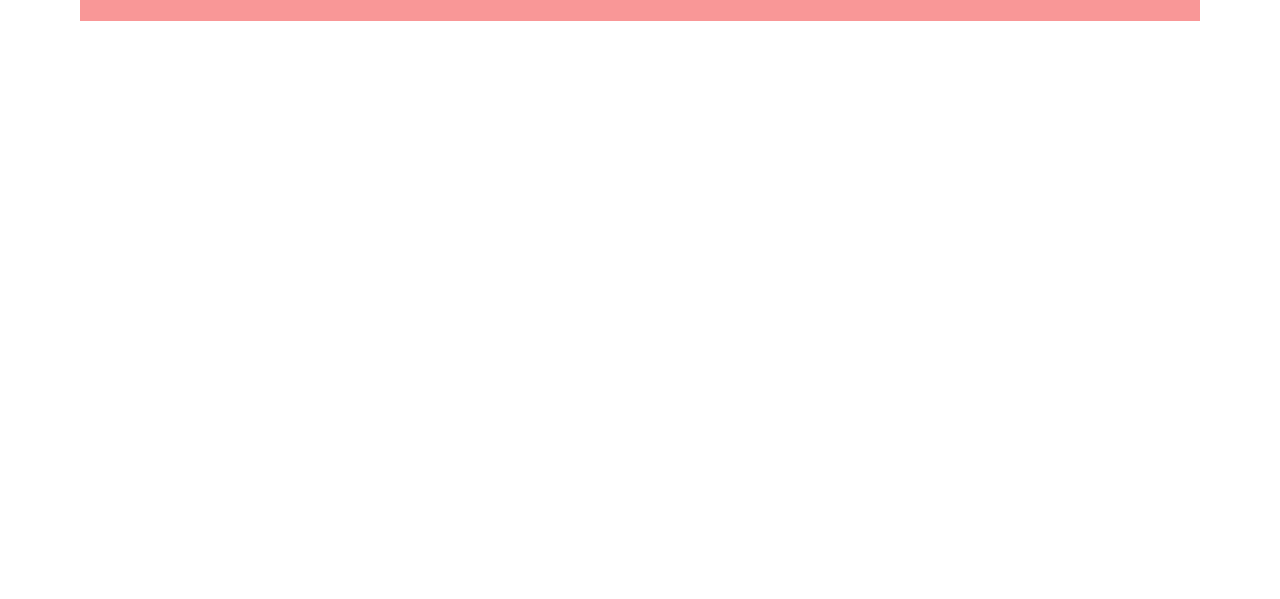
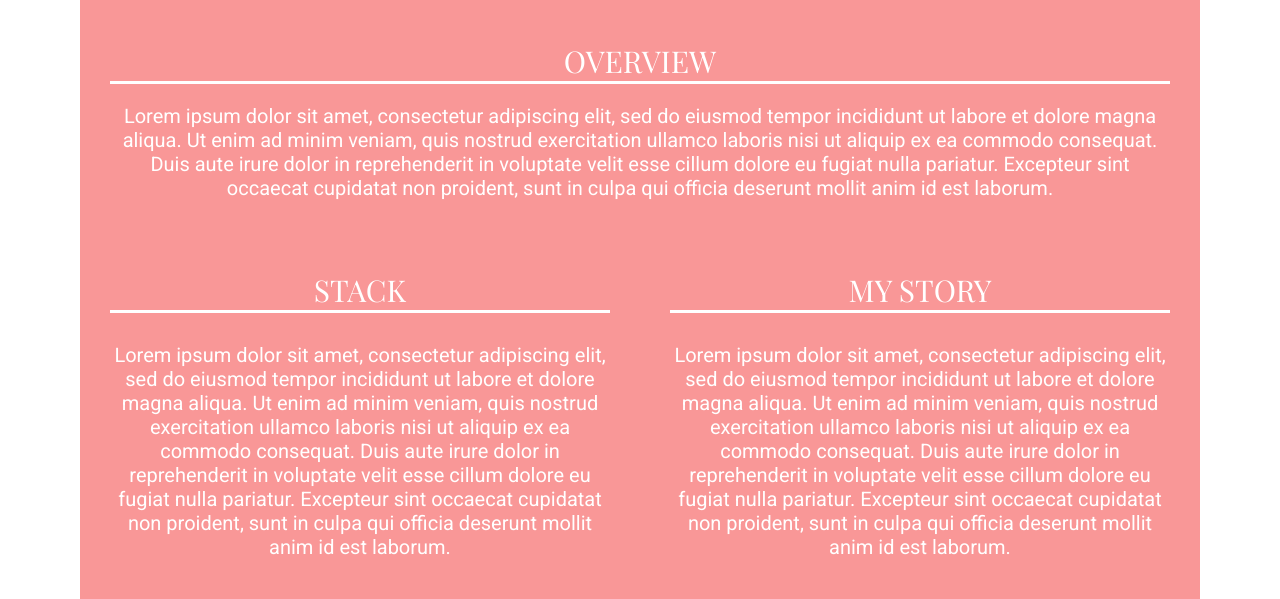
Before and after one commit to AmandaBoo/PersonalSite, a React app: page / in a window 1280 px wide. Shown: the part 962-1561 px from the top of the page. Before the commit the page ends 983 px from the top, so only its background shows below. Built offline with nearby package versions, Linux system fonts and the light colour scheme.

Commit message:
#4 Add Genshin Cookbook Project
#4 Add Genshin Cookbook Project
- Adds placeholder text for Genshin Cookbook Project

```diff
--- a/src/Home/HomePage.js
+++ b/src/Home/HomePage.js
@@ -1,9 +1,5 @@
 import React, {useState} from 'react';
 import {ProjectComponent} from "./ProjectComponent";
-import GitHubIcon from '@mui/icons-material/GitHub';
-import InstagramIcon from '@mui/icons-material/Instagram';
-import LinkedInIcon from '@mui/icons-material/LinkedIn';
-import {SvgLinkIcon} from "./SvgLinkIcon";
 import {NavComponent} from "./NavComponent";
 
 export const HomePage = ({}) => {
--- a/src/Home/ProjectComponent.js
+++ b/src/Home/ProjectComponent.js
@@ -7,8 +7,8 @@ export const ProjectComponent = ({}) => {
             <div className={'mid-text link-spacing'}>GENSHIN COOKBOOK</div>
             {createLinkContainer()}
             {createProjectGIFContainer()}
-            {/*{createStackOverviewContainer()}*/}
-
+            {createOverviewContainer()}
+            {createStackMyStoryContainer()}
         </div>
     );
 }
@@ -36,25 +36,30 @@ function createProjectGIFContainer() {
     );
 }
 
-function createStackOverviewContainer() {
+function createOverviewContainer() {
+    return (
+        <div className={'body-text'}>
+            <p className={'project-text-header divider project-text-margin'}>OVERVIEW</p>
+            <p className={'project-text-margin'}>
+                Lorem ipsum dolor sit amet, consectetur adipiscing elit, sed do eiusmod tempor incididunt ut labore et dolore magna aliqua. Ut enim ad minim veniam, quis nostrud exercitation ullamco laboris nisi ut aliquip ex ea commodo consequat. Duis aute irure dolor in reprehenderit in voluptate velit esse cillum dolore eu fugiat nulla pariatur. Excepteur sint occaecat cupidatat non proident, sunt in culpa qui officia deserunt mollit anim id est laborum.
+            </p>
+        </div>
+    );
+}
+
+function createStackMyStoryContainer() {
     return (
         <div className={'flex'}>
-            <div className={'text-body body-text'}>
-                <p className={'small-text divider'}>STACK</p>
+            <div className={'text-body body-text project-text-margin'}>
+                <p className={'project-text-header divider'}>STACK</p>
                 <p>
-                    React JS ~ Sass ~ Cloudflare
+                    Lorem ipsum dolor sit amet, consectetur adipiscing elit, sed do eiusmod tempor incididunt ut labore et dolore magna aliqua. Ut enim ad minim veniam, quis nostrud exercitation ullamco laboris nisi ut aliquip ex ea commodo consequat. Duis aute irure dolor in reprehenderit in voluptate velit esse cillum dolore eu fugiat nulla pariatur. Excepteur sint occaecat cupidatat non proident, sunt in culpa qui officia deserunt mollit anim id est laborum.
                 </p>
             </div>
-            <div className={'text-body body-text'}>
-                <p className={'small-text divider'}>MY STORY</p>
+            <div className={'text-body body-text project-text-margin'}>
+                <p className={'project-text-header divider'}>MY STORY</p>
                 <p>
-                    I began work on it after spending many weeks hand-tracking my recipes and their many ingredients, not to mention sub-ingredients...
-                </p>
-                <p>
-                    The project was originally going to be developed in plain JS and HTMl, but quickly realized that I needed to modularize many sections of the site, and thus turned to React.
-                </p>
-                <p>
-                    I credit my success in getting the project this far through the power of careful planning and documentation as you can see in my repository~
+                    Lorem ipsum dolor sit amet, consectetur adipiscing elit, sed do eiusmod tempor incididunt ut labore et dolore magna aliqua. Ut enim ad minim veniam, quis nostrud exercitation ullamco laboris nisi ut aliquip ex ea commodo consequat. Duis aute irure dolor in reprehenderit in voluptate velit esse cillum dolore eu fugiat nulla pariatur. Excepteur sint occaecat cupidatat non proident, sunt in culpa qui officia deserunt mollit anim id est laborum.
                 </p>
             </div>
         </div>
--- a/src/style/desktopStyles.scss
+++ b/src/style/desktopStyles.scss
@@ -173,6 +173,7 @@ body {
 
 .text-body {
   width: 50%;
+  margin: 20px;
 }
 
 .flex {
@@ -191,3 +192,17 @@ body {
   color: $pink;
   cursor: pointer;
 }
+
+.project-content-spacing {
+  padding: 0 20px 20px 20px;
+}
+
+.project-text-header {
+  font: 100% $play-fair;
+  font-size: 30px;
+  color: $white;
+}
+
+.project-text-margin {
+  margin: 20px 30px 20px 30px;
+}
```
